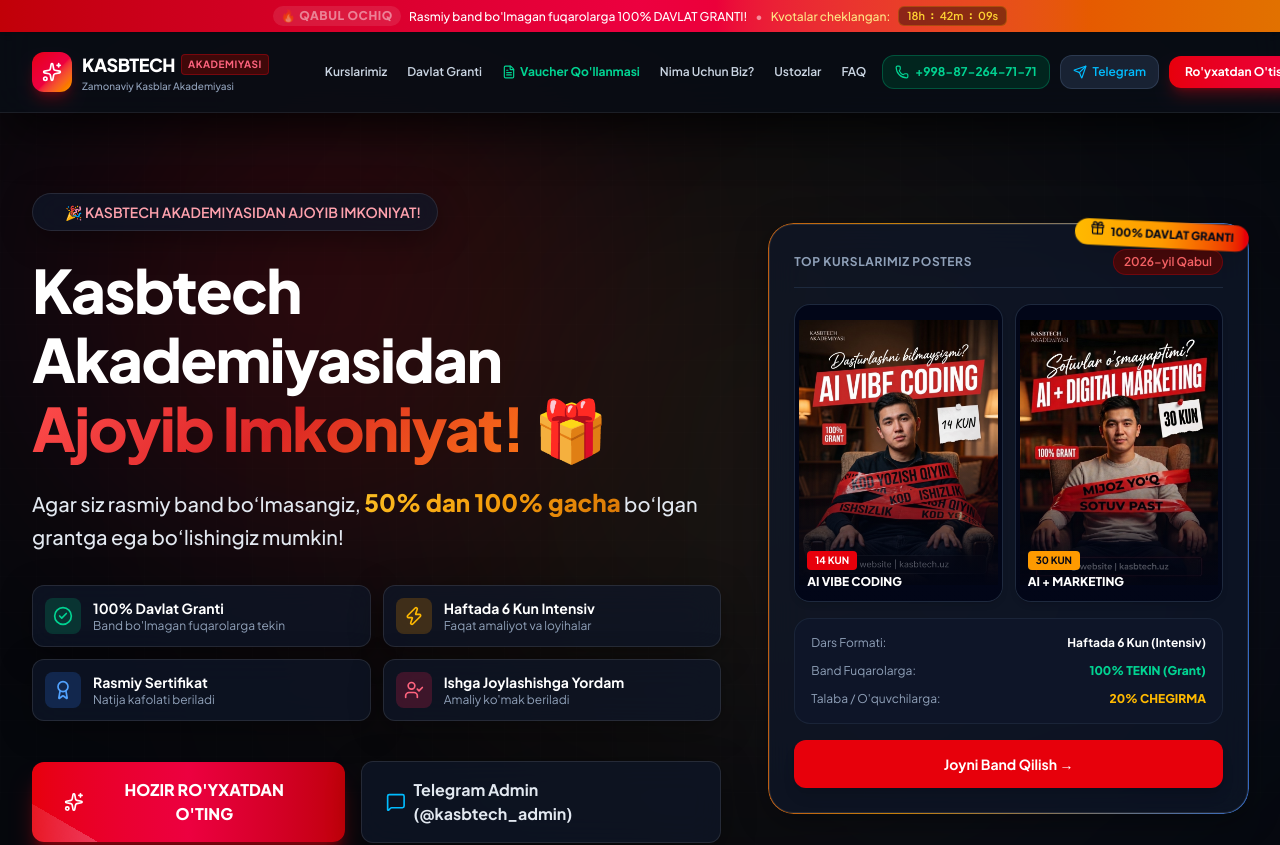
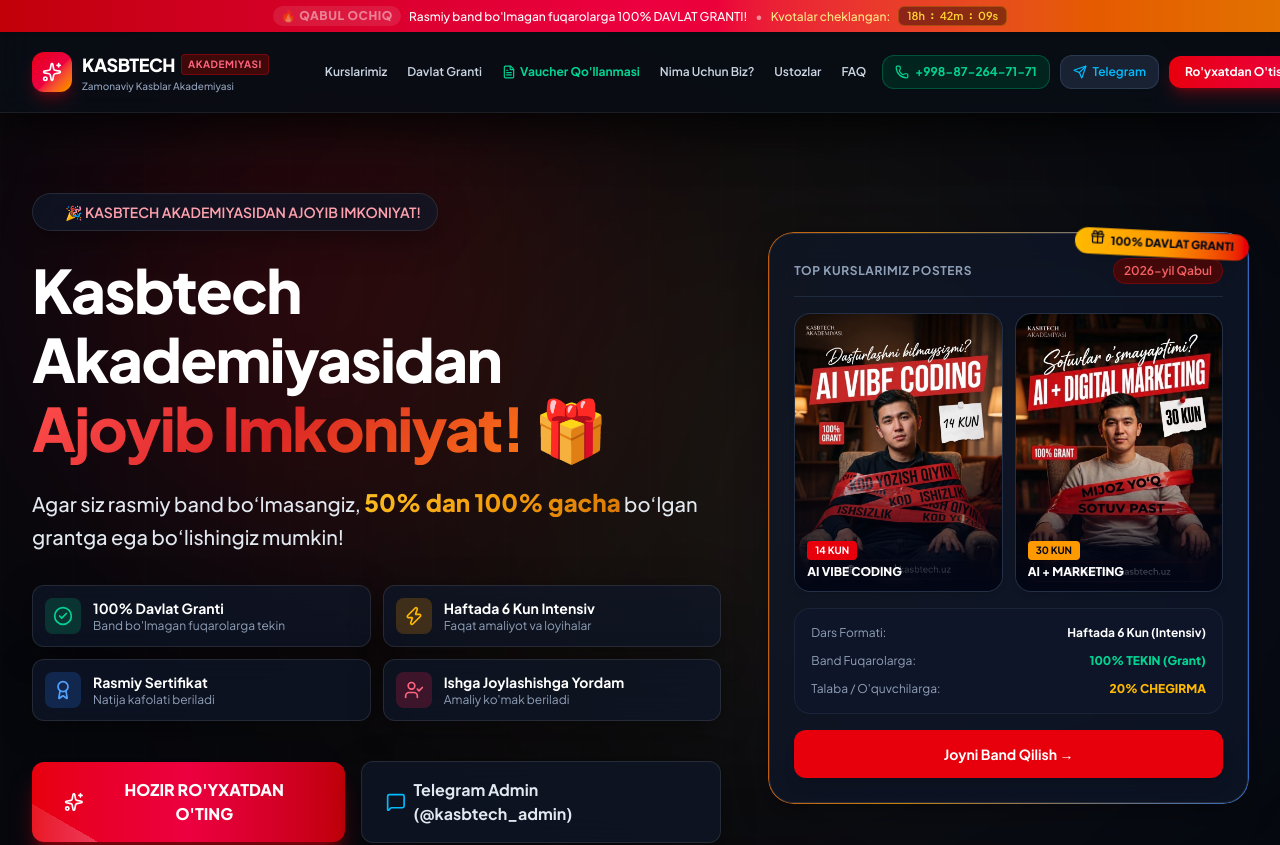
Before and after one commit to Javoxir0804/Kasbtech.uz, a React (Vite) app: page / in a window 1280 px wide. Shown: the top 845 px of the page. Built offline with nearby package versions, Linux system fonts and the light colour scheme.

Commit message:
Fix poster image aspect ratio to w-full h-auto so posters display 100% naturally with zero cropping

```diff
--- a/src/App.jsx
+++ b/src/App.jsx
@@ -525,12 +525,12 @@
                     {/* VIBE CODING POSTER */}
                     <div
                       onClick={() => setLightboxImage('/vibe_coding_poster.jpg')}
-                      className="group relative rounded-2xl overflow-hidden cursor-pointer border border-slate-700/60 bg-slate-950 shadow-md hover:border-red-500 transition-all flex items-center justify-center p-1"
+                      className="group relative rounded-2xl overflow-hidden cursor-pointer border border-slate-700/60 bg-slate-900 shadow-md hover:border-red-500 transition-all"
                     >
                       <img
                         src="/vibe_coding_poster.jpg"
                         alt="AI Vibe Coding poster"
-                        className="w-full h-64 sm:h-72 object-contain group-hover:scale-105 transition-transform duration-500 rounded-xl"
+                        className="w-full h-auto object-cover sm:object-contain group-hover:scale-105 transition-transform duration-500 rounded-2xl"
                       />
                       <div className="absolute inset-0 bg-gradient-to-t from-slate-950/90 via-transparent to-transparent flex flex-col justify-end p-3 pointer-events-none">
                         <span className="text-[10px] font-bold bg-red-600 text-white px-2 py-0.5 rounded w-max mb-1">14 KUN</span>
@@ -544,12 +544,12 @@
                     {/* AI MARKETING POSTER */}
                     <div
                       onClick={() => setLightboxImage('/ai_marketing_poster.jpg')}
-                      className="group relative rounded-2xl overflow-hidden cursor-pointer border border-slate-700/60 bg-slate-950 shadow-md hover:border-red-500 transition-all flex items-center justify-center p-1"
+                      className="group relative rounded-2xl overflow-hidden cursor-pointer border border-slate-700/60 bg-slate-900 shadow-md hover:border-red-500 transition-all"
                     >
                       <img
                         src="/ai_marketing_poster.jpg"
                         alt="AI Digital Marketing poster"
-                        className="w-full h-64 sm:h-72 object-contain group-hover:scale-105 transition-transform duration-500 rounded-xl"
+                        className="w-full h-auto object-cover sm:object-contain group-hover:scale-105 transition-transform duration-500 rounded-2xl"
                       />
                       <div className="absolute inset-0 bg-gradient-to-t from-slate-950/90 via-transparent to-transparent flex flex-col justify-end p-3 pointer-events-none">
                         <span className="text-[10px] font-bold bg-amber-500 text-slate-950 px-2 py-0.5 rounded w-max mb-1">30 KUN</span>
@@ -1003,12 +1003,12 @@
                   {course.poster && (
                     <div
                       onClick={() => setLightboxImage(course.poster)}
-                      className="relative h-64 sm:h-80 w-full rounded-2xl overflow-hidden cursor-pointer border border-slate-700/60 bg-slate-950 flex items-center justify-center p-1 group/poster shadow-inner"
+                      className="relative w-full rounded-2xl overflow-hidden cursor-pointer border border-slate-700/60 bg-slate-900 group/poster shadow-md"
                     >
                       <img
                         src={course.poster}
                         alt={course.title}
-                        className="w-full h-full object-contain rounded-xl group-hover/poster:scale-[1.02] transition-transform duration-500"
+                        className="w-full h-auto max-h-96 object-contain rounded-2xl group-hover/poster:scale-[1.02] transition-transform duration-500"
                       />
                       <div className="absolute inset-0 bg-slate-950/30 opacity-0 group-hover/poster:opacity-100 flex items-center justify-center transition-opacity">
                         <span className="bg-red-600 text-white text-xs font-bold px-3.5 py-2 rounded-xl flex items-center gap-1.5 shadow-xl">
```
